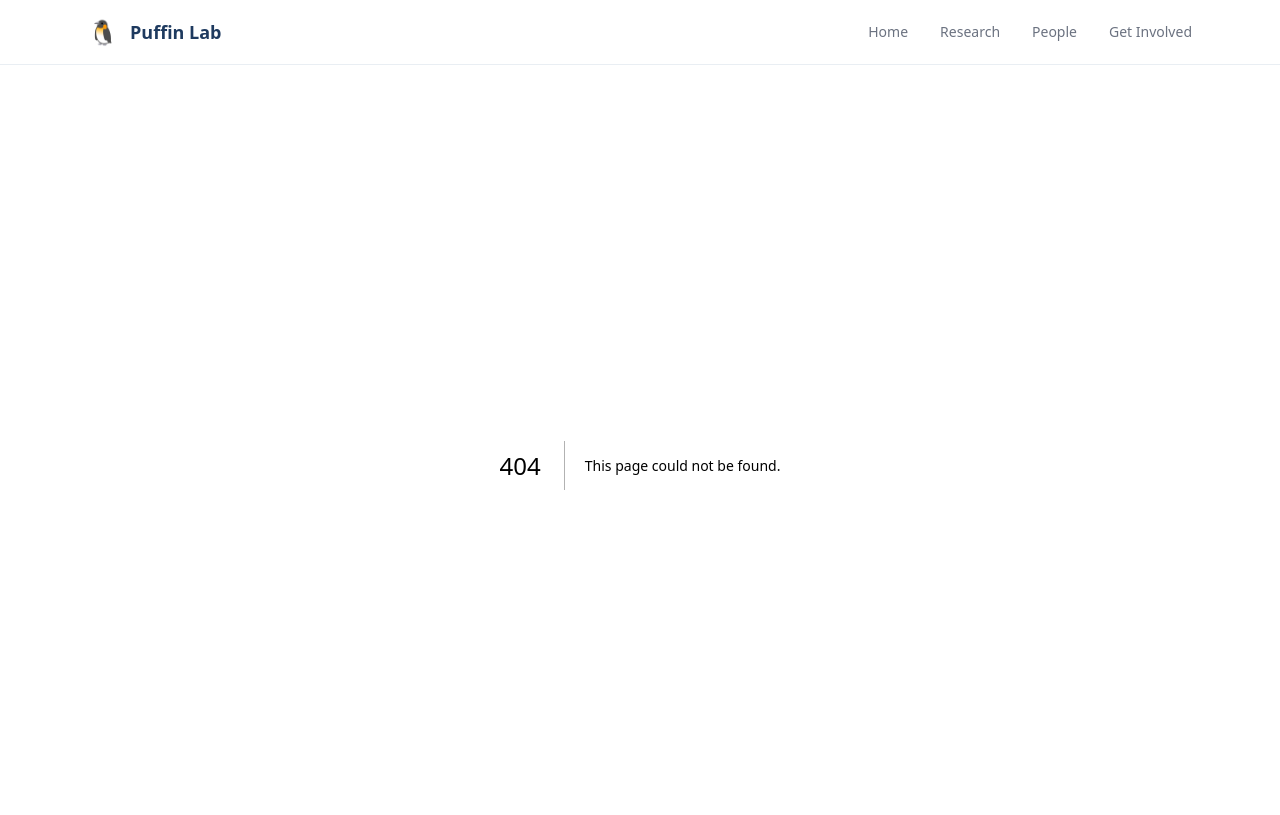
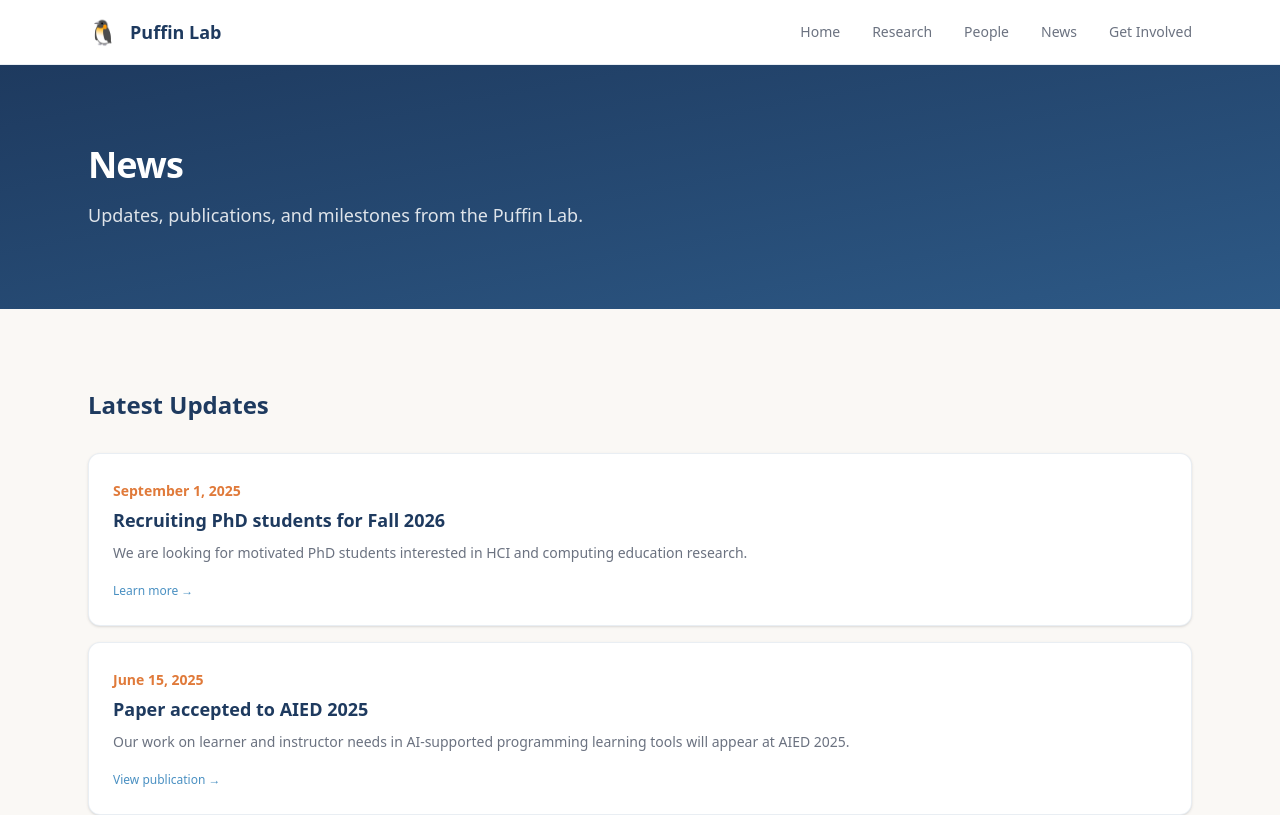
Before and after one commit to puffin-lab/puffin-lab-website, a Next.js app: page /news in a window 1280 px wide. Before the commit this address had no page. Shown: the top 815 px of the page. Built offline with nearby package versions, Linux system fonts and the light colour scheme.

Commit message:
feat: basic news page following existing site configuration

```diff
--- /dev/null
+++ b/src/app/news/page.tsx
@@ -0,0 +1,89 @@
+import Link from "next/link";
+import { PageHero, SectionHeading } from "@/components/layout";
+import { news, type NewsItem } from "@/lib/data";
+
+export const metadata = {
+  title: "News",
+};
+
+// Dates are stored as "YYYY-MM-DD". Format in UTC so they don't show
+// a day early for visitors in US time zones.
+function formatDate(date: string) {
+  return new Date(date).toLocaleDateString("en-US", {
+    year: "numeric",
+    month: "long",
+    day: "numeric",
+    timeZone: "UTC",
+  });
+}
+
+function NewsLink({ link }: { link: NonNullable<NewsItem["link"]> }) {
+  const className = "text-xs font-medium text-puffin-sky hover:underline";
+
+  // External links open in a new tab; internal links use Next's <Link>
+  if (link.href.startsWith("http")) {
+    return (
+      <a href={link.href} target="_blank" rel="noopener noreferrer" className={className}>
+        {link.label} →
+      </a>
+    );
+  }
+
+  return (
+    <Link href={link.href} className={className}>
+      {link.label} →
+    </Link>
+  );
+}
+
+function NewsCard({ item }: { item: NewsItem }) {
+  return (
+    <article className="rounded-xl border border-puffin-blue/10 bg-white p-6 shadow-sm">
+      <time dateTime={item.date} className="text-sm font-bold text-puffin-orange">
+        {formatDate(item.date)}
+      </time>
+      <h3 className="mt-1 text-lg font-semibold text-puffin-navy">
+        {item.headline}
+      </h3>
+      {item.details && (
+        <p className="mt-2 text-sm text-puffin-gray leading-relaxed">
+          {item.details}
+        </p>
+      )}
+      {item.link && (
+        <div className="mt-3">
+          <NewsLink link={item.link} />
+        </div>
+      )}
+    </article>
+  );
+}
+
+export default function NewsPage() {
+  const sortedNews = [...news].sort((a, b) => b.date.localeCompare(a.date));
+
+  return (
+    <>
+      <PageHero
+        title="News"
+        subtitle="Updates, publications, and milestones from the Puffin Lab."
+      />
+
+      {/* All News */}
+      <section className="py-16 md:py-20">
+        <div className="mx-auto max-w-6xl px-6">
+          <SectionHeading title="Latest Updates" />
+          {sortedNews.length > 0 ? (
+            <div className="space-y-4">
+              {sortedNews.map((item) => (
+                <NewsCard key={item.id} item={item} />
+              ))}
+            </div>
+          ) : (
+            <p className="text-puffin-gray">No news yet. Check back soon!</p>
+          )}
+        </div>
+      </section>
+    </>
+  );
+}
--- a/src/components/layout.tsx
+++ b/src/components/layout.tsx
@@ -5,6 +5,7 @@ const navLinks = [
   { href: "/", label: "Home" },
   { href: "/research", label: "Research" },
   { href: "/people", label: "People" },
+  { href: "/news", label: "News" },
   { href: "/get-involved", label: "Get Involved" },
 ];
 
```
